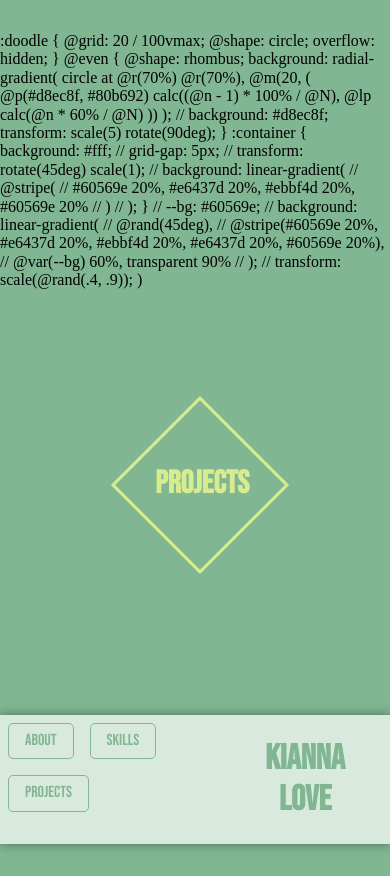
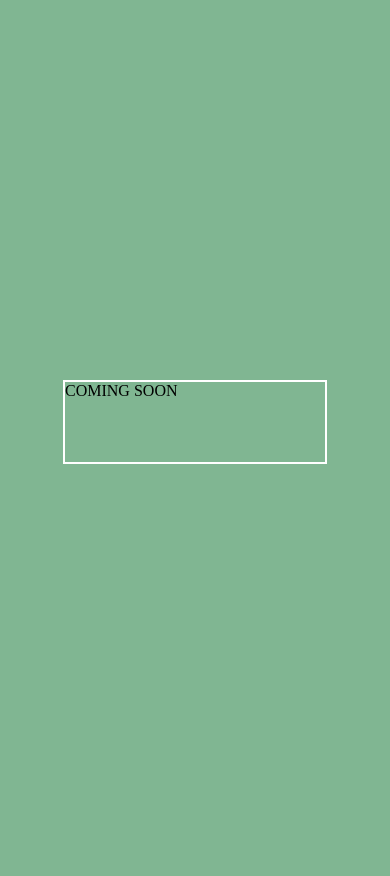
Before and after one commit to akirakianna/akirakianna.github.io, a React app: page / in a window 390 px wide. After the commit the page ends 844 px from the top, so only its background shows below. Built offline with nearby package versions, Linux system fonts and the light colour scheme.

Commit message:
NavBar mobile and Doodle component

```diff
--- a/package.json
+++ b/package.json
@@ -40,6 +40,7 @@
     "css-doodle": "^0.8.5",
     "react": "^16.13.1",
     "react-dom": "^16.13.1",
-    "react-router-dom": "^5.2.0"
+    "react-router-dom": "^5.2.0",
+    "styled-components": "^5.1.1"
   }
 }
--- a/src/App.js
+++ b/src/App.js
@@ -1,83 +1,32 @@
 import React from 'react'
 import NavBar from './components/NavBar'
-import ProjectCard from './components/ProjectCard'
+import Doodle from './components/CssDoodle'
+
 import 'css-doodle'
+import styled from 'styled-components'
 
 const App = () => {
   return (
     <main>
-      <ProjectCard />
-      <div className="circleContainer">
-        <css-doodle>{`
-    :doodle {
-      @grid: 20 / 100vmax;
-      @shape: circle;
-      overflow: hidden;
-    }
-    @even {
-      @shape: rhombus;
-      background: radial-gradient(
-        circle at @r(70%) @r(70%),
-        @m(20, (
-          @p(#d8ec8f, #80b692) calc((@n - 1) * 100% / @N),
-          @lp calc(@n * 60% / @N)
-        ))
-      );
-      // background: #d8ec8f;
-      transform: scale(5) rotate(90deg);
-    }
-    :container {
-      background: #fff;
-    //   grid-gap: 5px;
-    //   transform: rotate(45deg) scale(1);
-    //   background: linear-gradient(
-    //     @stripe(
-    //       #60569e 20%, #e6437d 20%, #ebbf4d 20%, #60569e 20%
-    //     )
-    //   );
-    }
-    // --bg: #60569e;
-    // background: linear-gradient(
-    //   @rand(45deg),
-    //   @stripe(#60569e 20%, #e6437d 20%, #ebbf4d 20%, #e6437d 20%, #60569e 20%),
-    //   @var(--bg) 60%, transparent 90%
-    // );
-    // transform: scale(@rand(.4, .9));
-)`}</css-doodle>
+      <div className="container">
+        <span>C</span>
+        <span>O</span>
+        <span>M</span>
+        <span>I</span>
+        <span>N</span>
+        <span>G</span>
+        <span> </span>
+        <span>S</span>
+        <span>O</span>
+        <span>O</span>
+        <span>N</span>
       </div>
-      <NavBar />
+
+      {/* <Doodle /> */}
     </main>
+
+
   )
 }
 
-
-// const classes = useStyles()
-// return ( <>
-//     <NavBar />
-{/* <div className="patterns">
-        <svg width="100%" height="100%" preserveAspectRatio="none">
-          <defs>
-            <pattern id="puzzle" x="0" y="0" width="600" height="600" patternUnits="userSpaceOnUse">
-              <path fill="#8cd790" d="M 115.51 110.516 C 112.957 101.749 154.172 65.527 167.286 110.564 C 209.31 86.716 212.838 129.584 195.292 139.541 C 230.537 165.769 187.425 179.065 182.503 167.901 C 191.434 172.705 161.884 194.331 140.493 182.826 C 139.85 190.607 95.357 202.877 97.568 176.118 C 94.721 183.058 60.341 182.834 74.963 147.181 C 67.603 150.522 62.855 132.293 75.234 126.675 C 64.046 117.692 85.35 86.303 115.51 110.516 Z"></path>
-              <path d="M 124.787 453.414 C 122.234 462.181 163.449 498.403 176.563 453.366 C 218.587 477.214 222.115 434.346 204.569 424.389 C 239.814 398.161 196.702 384.865 191.78 396.029 C 200.711 391.225 171.161 369.599 149.77 381.104 C 149.127 373.323 104.634 361.053 106.845 387.812 C 103.998 380.872 69.618 381.096 84.24 416.749 C 76.88 413.408 72.132 431.637 84.511 437.255 C 73.323 446.238 94.627 477.627 124.787 453.414 Z"></path>
-            </pattern>
-          </defs>
-          <rect x="0" y="0" width="100%" height="100%" fill="url(#puzzle)" />
-          {/* <rect x="100" width="100" height="100" y="100"></rect> */}
-{/* </svg>
-      </div> */}
-// <ProjectCard />
-// </>
-// )
-// }
-
-// const useStyles = makeStyles(() => ({
-//   main: {
-//     background: '#bfb8da',
-//     height: '100vh'
-
-//   }
-// }))
-
-
 export default App
--- /dev/null
+++ b/src/components/About.js
@@ -0,0 +1 @@
+import React from 'react'
--- /dev/null
+++ b/src/components/CssDoodle.js
@@ -0,0 +1,32 @@
+import React from 'react'
+
+const Doodle = () => {
+  return (
+    <main>
+      <div className="circleContainer">
+        <css-doodle>{`
+    :doodle {
+      @grid: 20 / 100vmax;
+      @shape: circle;
+      overflow: hidden;
+    }
+    @even {
+      @shape: rhombus;
+      background: radial-gradient(
+        circle at @r(70%) @r(70%),
+        @m(20, (
+          @p(#d8ec8f, #80b692) calc((@n - 1) * 100% / @N),
+          @lp calc(@n * 60% / @N)
+        ))
+      );
+      transform: scale(5) rotate(90deg);
+    }
+    :container {
+      background: #fff;
+)`}</css-doodle>
+      </div>
+    </main>
+  )
+}
+
+export default Doodle
--- /dev/null
+++ b/src/components/Device.js
@@ -0,0 +1,20 @@
+const size = {
+  mobileS: '320px',
+  mobileM: '375px',
+  mobileL: '425px',
+  tablet: '767px',
+  laptop: '1023px',
+  laptopL: '1440px',
+  desktop: '2560px'
+}
+
+export const device = {
+  mobileS: `(min-width: ${size.mobileS}) and (max-width: ${size.mobileM})`,
+  mobileM: `(min-width: ${size.mobileM}) and (max-width: ${size.mobileL})`,
+  mobileL: `(min-width: ${size.mobileL}) and (max-width: ${size.tablet})`,
+  tablet: `(min-width: ${size.tablet}) and (max-width: ${size.laptop})`,
+  laptop: `(min-width: ${size.laptop})`,
+  laptopL: `(min-width: ${size.laptopL})`,
+  desktop: `(min-width: ${size.desktop})`,
+  desktopL: `(min-width: ${size.desktop})`
+}
--- a/src/components/NavBar.js
+++ b/src/components/NavBar.js
@@ -1,36 +1,100 @@
 import React from 'react'
+import { device } from './Device'
+import styled from 'styled-components'
 
 
 const NavBar = () => {
-  return <nav className="navbar">
-    <div className="links">
-      <a href="#">About</a>
-      <a href="#">Skills</a>
-      <a href="#">Projects</a>
+  return <Nav>
+    <div>
+      <Link href="#">About</Link>
+      <Link href="#">Skills</Link>
+      <Link href="#">Projects</Link>
     </div>
     <div>
-      <h2>Kianna Love</h2>
+      <H2>Kianna Love</H2>
     </div>
-  </nav>
+  </Nav>
 }
 
+const Nav = styled.nav`
+  overflow: hidden;
+  background-color: rgba(255,255,255, 0.7);
+  position: fixed;
+  bottom: 0;
+  width: 100%;
+  display: flex;
+  justify-content: space-between;
+  z-index: 3;
+  box-shadow: 0px 0 10px rgba(0, 0, 0, 0.4);
+  font-family: 'Bebas Neue', cursive;
+  color: #80b692;
+`
+
+const H2 = styled.h2`
+  padding: 1rem 1.5rem;
+  margin: 0.5rem;
+  font-size: 2.4rem;
+
+  @media ${device.mobileS} {
+    font-size: 1.2rem;
+    padding: 0.4rem 0.1rem;
+  }
+
+  @media ${device.mobileM} {
+    font-size: 1.6rem;
+    padding: 0.9rem 0.3rem;
+  }
+
+  @media ${device.mobileL} {
+    font-size: 2rem;
+    padding: 1.1rem 0.5rem;
+  }
+
+  @media ${device.tablet} {
+  font-size: 2.2rem;
+  }
+`
+
+const Link = styled.a`
+
+  display: block;
+  color: #80b692;
+  border: 1px solid #80b692;
+  border-radius: 5px;
+  text-align: center;
+  padding: 1rem 1.5rem;
+  margin: 0.5rem;
+  text-decoration: none;
+  float: left;
+  font-size: 2.2rem;
+
+  @media ${device.mobileS} {
+    font-size: 1.2rem;
+    padding: 0.4rem 0.2rem;
+  }
+
+  @media ${device.mobileM} {
+    font-size: 1.4rem;
+    padding: 0.9rem 0.3rem;
+  }
+
+  @media ${device.mobileL} {
+    font-size: 1.8rem;
+    padding: 1.1rem 0.5rem;
+  }
+
+  @media ${device.tablet} {
+    font-size: 2rem;
+  }
+`
 
 export default NavBar
 
 
 
 
-// import styled from 'styled-components'
+// const Form = styled.form`
 
-
-// const Form = styled.form`
-//   display: flex;
-//   flex-direction: column;
-//   align-items: center;
-//   min-height: 30vh;
-//   min-width: 300px;
-//   justify-content: space-around;
-//   position: absolute;
 //   top: 50%;
 //   left: 50%;
 //   transform: translate(-50%, -50%);
--- a/src/styles/style.scss
+++ b/src/styles/style.scss
@@ -6,41 +6,53 @@ body {
   margin: 0;
 }
 
+.container{
+  height: 80px;
+  width: 260px;
+  border: 2px solid white;
+  position: absolute;
+  margin: auto;
+  left: 0;
+  right: 0;
+  top: 0;
+  bottom: 0;
+}
+
 .circleContainer {
   display: flex;
   justify-content: center;
 }
 
-.navbar {
-  overflow: hidden;
-  background-color: rgba(255,255,255, 0.7);
-  position: fixed;
-  bottom: 0;
-  width: 100%;
-  display: flex;
-  justify-content: space-between;
-  z-index: 3;
-  box-shadow: 0px 0 10px rgba(0, 0, 0, 0.4);
+// .navbar {
+//   overflow: hidden;
+//   background-color: rgba(255,255,255, 0.7);
+//   position: fixed;
+//   bottom: 0;
+//   width: 100%;
+//   display: flex;
+//   justify-content: space-between;
+//   z-index: 3;
+//   box-shadow: 0px 0 10px rgba(0, 0, 0, 0.4);
 
-}
+// }
 
-.navbar a, h2 {
-  display: block;
-  color: #80b692;
-  border: 1px solid #80b692;
-  border-radius: 5px;
-  text-align: center;
-  padding: 1rem 1.5rem;
-  margin: 0.5rem;
-  text-decoration: none;
-  font-family: 'Bebas Neue', cursive;
-  font-size: 2.2rem;
-  float: left;
-}
+// .navbar a, h2 {
+//   display: block;
+//   color: #80b692;
+//   border: 1px solid #80b692;
+//   border-radius: 5px;
+//   text-align: center;
+//   padding: 1rem 1.5rem;
+//   margin: 0.5rem;
+//   text-decoration: none;
+//   font-family: 'Bebas Neue', cursive;
+//   font-size: 2.2rem;
+//   float: left;
+// }
 
-h2 {
-  border: none;
-}
+// h2 {
+//   border: none;
+// }
 
 .diamond {
   position: absolute;
@@ -75,13 +87,5 @@ h2 {
     height: 80vh;
   }
 
-  // .navbar {
 
-  // }
-
-  .navbar a {
-    font-size: 1rem;
-    padding: 0.5rem 1rem;
-
-  }
 }
```
Also changed, not shown: 1 other file (tests, documents, lock files or other folders).
